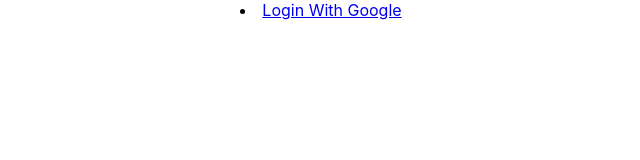
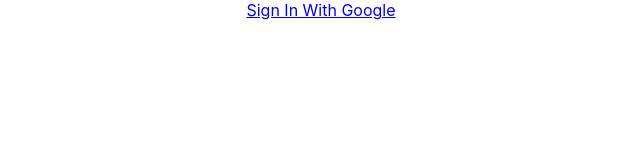
Before and after one commit to jisooyu/express-session-react-context, a React (Create React App) app in the folder frontend/: page / in a window 1280 px wide. Shown: the top 160 px of the page, without its empty margins (319-959 px from the left). Built offline with nearby package versions, Linux system fonts and the light colour scheme.

Commit message:
refactoring passport.js using async/await

```diff
--- a/frontend/package.json
+++ b/frontend/package.json
@@ -7,6 +7,7 @@
     "@testing-library/jest-dom": "^5.16.5",
     "@testing-library/react": "^13.4.0",
     "@testing-library/user-event": "^13.5.0",
+    "http-proxy-middleware": "^2.0.6",
     "react": "^18.2.0",
     "react-dom": "^18.2.0",
     "react-scripts": "5.0.1",
--- a/frontend/src/App.js
+++ b/frontend/src/App.js
@@ -4,7 +4,7 @@
 function App() {
   return (
     <div className="App">
-      <li><a href="/auth/google">Login With Google</a></li>
+      <a href="/auth/google">Sign In With Google</a>
     </div>
   );
 }
```
Also changed, not shown: 2 other files (tests, documents, lock files or other folders).
